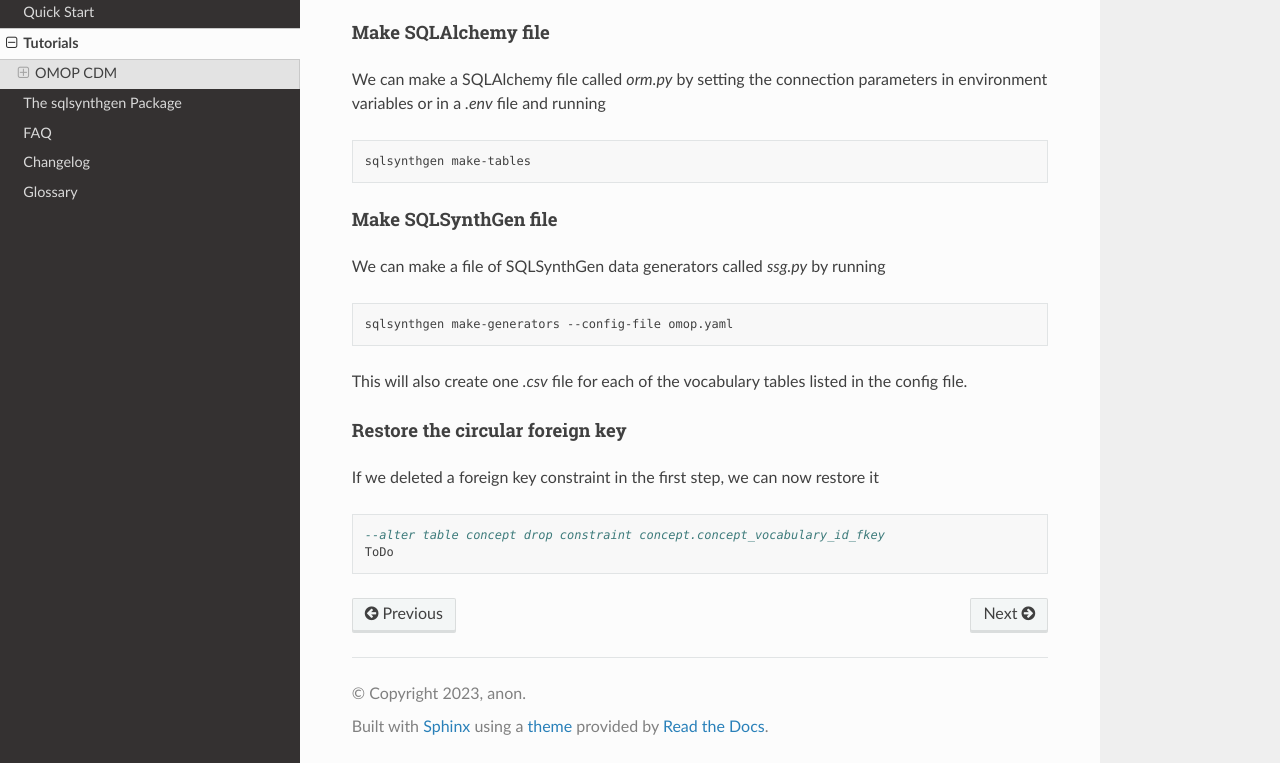
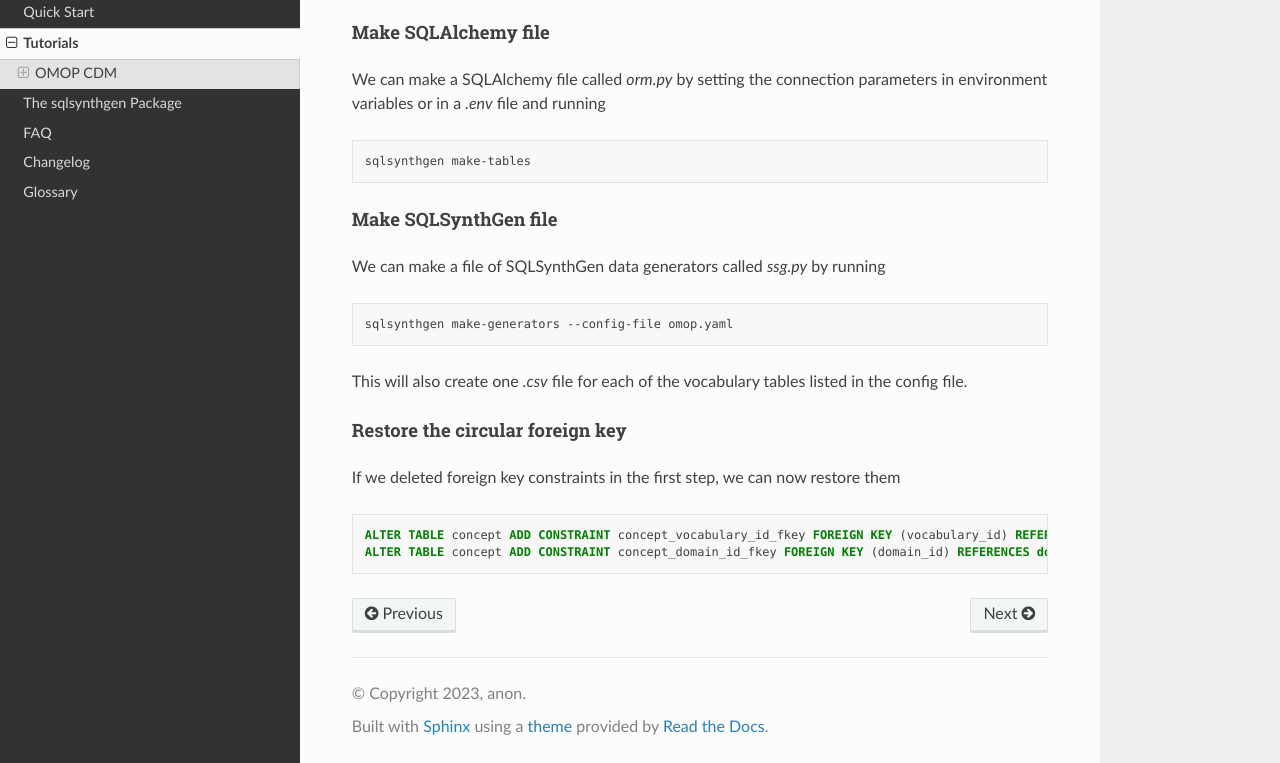
Before and after one commit to alan-turing-institute/sqlsynthgen, a Sphinx documentation site: the page built from docs/source/tutorials.rst, in a window 1280 px wide and 900 px high, scrolled down 1234 px, cut to the strip 137-900 px from the top of the window. Built offline with Sphinx 7.4.7 and the Read the Docs theme 2.0.0, drawn with Linux system fonts in a browser that asks for light colours.

Commit message:
Restoring circular foreign keys

```diff
--- a/docs/source/tutorials.rst
+++ b/docs/source/tutorials.rst
@@ -76,9 +76,9 @@ This will also create one `.csv` file for each of the vocabulary tables listed i
 Restore the circular foreign key
 ++++++++++++++++++++++++++++++++
 
-If we deleted a foreign key constraint in the first step, we can now restore it
+If we deleted foreign key constraints in the first step, we can now restore them
 
 .. code-block:: sql
 
-  --alter table concept drop constraint concept.concept_vocabulary_id_fkey
-  ToDo
+  ALTER TABLE concept ADD CONSTRAINT concept_vocabulary_id_fkey FOREIGN KEY (vocabulary_id) REFERENCES vocabulary(vocabulary_id);
+  ALTER TABLE concept ADD CONSTRAINT concept_domain_id_fkey FOREIGN KEY (domain_id) REFERENCES domain(domain_id);
```
